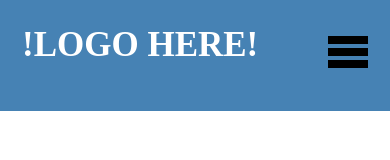
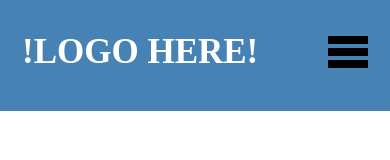
Before and after one commit to blueleafgamedev/travisengh.github.io, a plain HTML site: page index.html in a window 390 px wide. Drawn offline with Linux system fonts and the light colour scheme.

```diff
--- a/css/styles.css
+++ b/css/styles.css
@@ -82,7 +82,7 @@ svg rect {
     }
 
     #navbar #logo {
-        /*line-height: 42.5px;*/
+        line-height: 40px;
     }
 
     #navbar-right {
```
